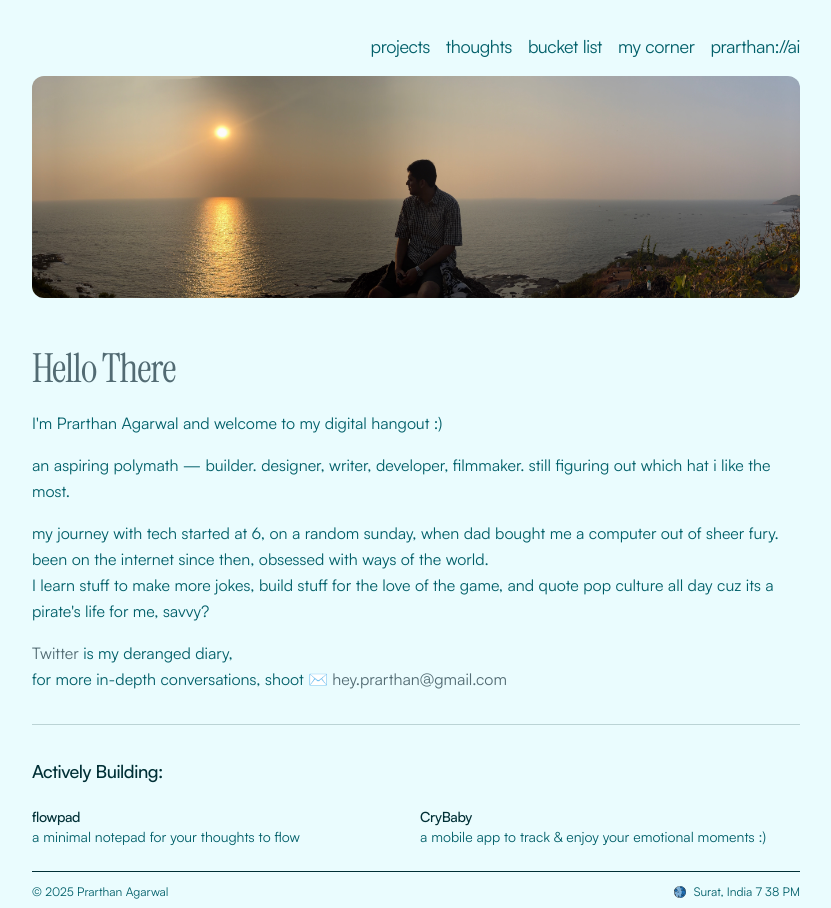
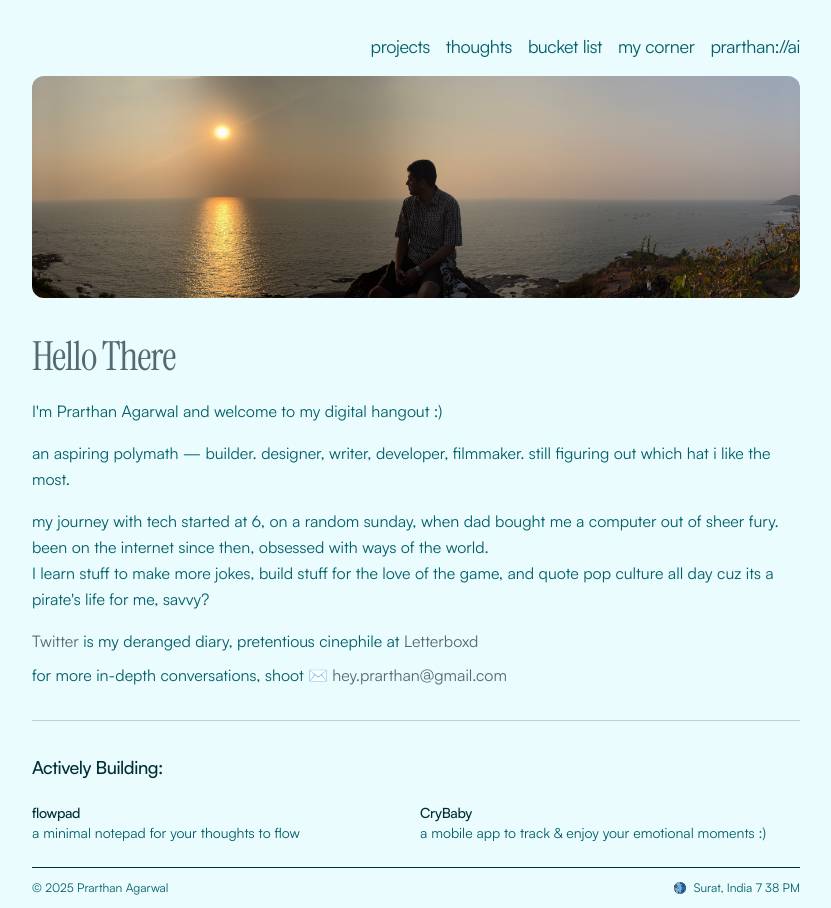
Before and after one commit to prarthanagarwal/prarthanagarwal.github.io, a Next.js app: page / in a window 1280 px wide. Shown: the whole page, without its empty margins (224-1055 px from the left). Built offline with nearby package versions, Linux system fonts and the light colour scheme.

Commit message:
letterboxd

```diff
--- a/src/app/page.tsx
+++ b/src/app/page.tsx
@@ -24,7 +24,7 @@ export default function Home() {
       />
 
       {/* Content */}
-      <div className="pt-10">
+      <div className="pt-7">
         {/* Greeting */}
         <h1 className="text-[2.5rem] font-serif tracking-tight text-primary flex items-center gap-2">
           <span className="group cursor-default inline-flex items-center gap-2">
@@ -64,9 +64,19 @@ export default function Home() {
             >
               Twitter
             </a>{" "}
-            is my deranged diary,
+            is my deranged diary,{" "}
+
+            pretentious cinephile at{" "}
+            <a
+              href="https://letterboxd.com/prarthanagarwal/"
+              target="_blank"
+              rel="noopener noreferrer"
+              className="text-primary no-underline underline-offset-4 transition-all duration-200 ease-in-out hover:underline hover:text-title"
+            >
+              Letterboxd
+            </a>
             <br />
-            for more in-depth conversations, shoot{" "}
+            <span className="block mt-2">for more in-depth conversations, shoot{" "}
             <span className="inline-flex items-center">
               ✉️{" "}
               <a
@@ -75,6 +85,7 @@ export default function Home() {
               >
                 hey.prarthan@gmail.com
               </a>
+            </span>
             </span>
           </p>
         </div>
--- a/src/lib/bucket-list-data.ts
+++ b/src/lib/bucket-list-data.ts
@@ -22,4 +22,5 @@ export const bucketList: BucketItem[] = [
   { id: 15, text: "go to space", done: false },
   { id: 16, text: "learn atleast 10 languages", done: false },
   { id: 17, text: "scubadive (for real this time)", done: false },
+  { id: 18, text: "forbes 30 under 30", done: false },
 ];
```
